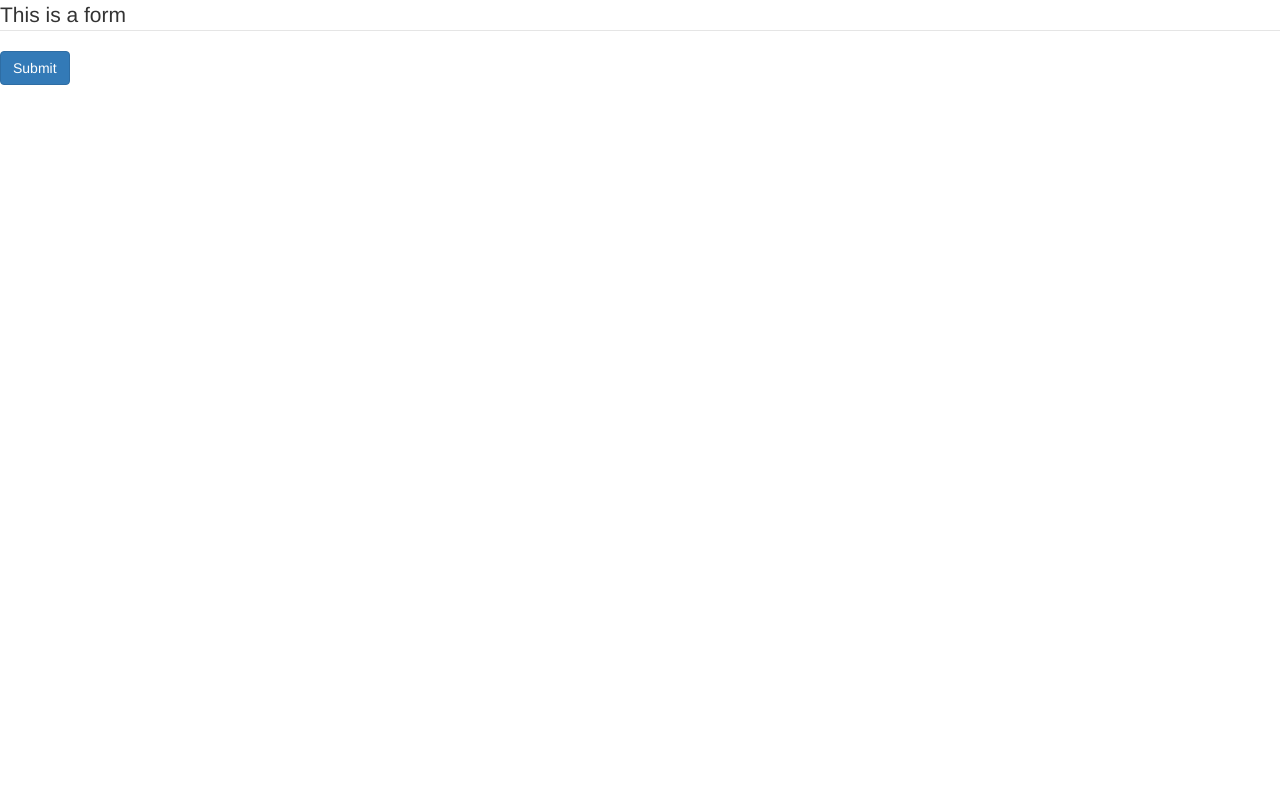
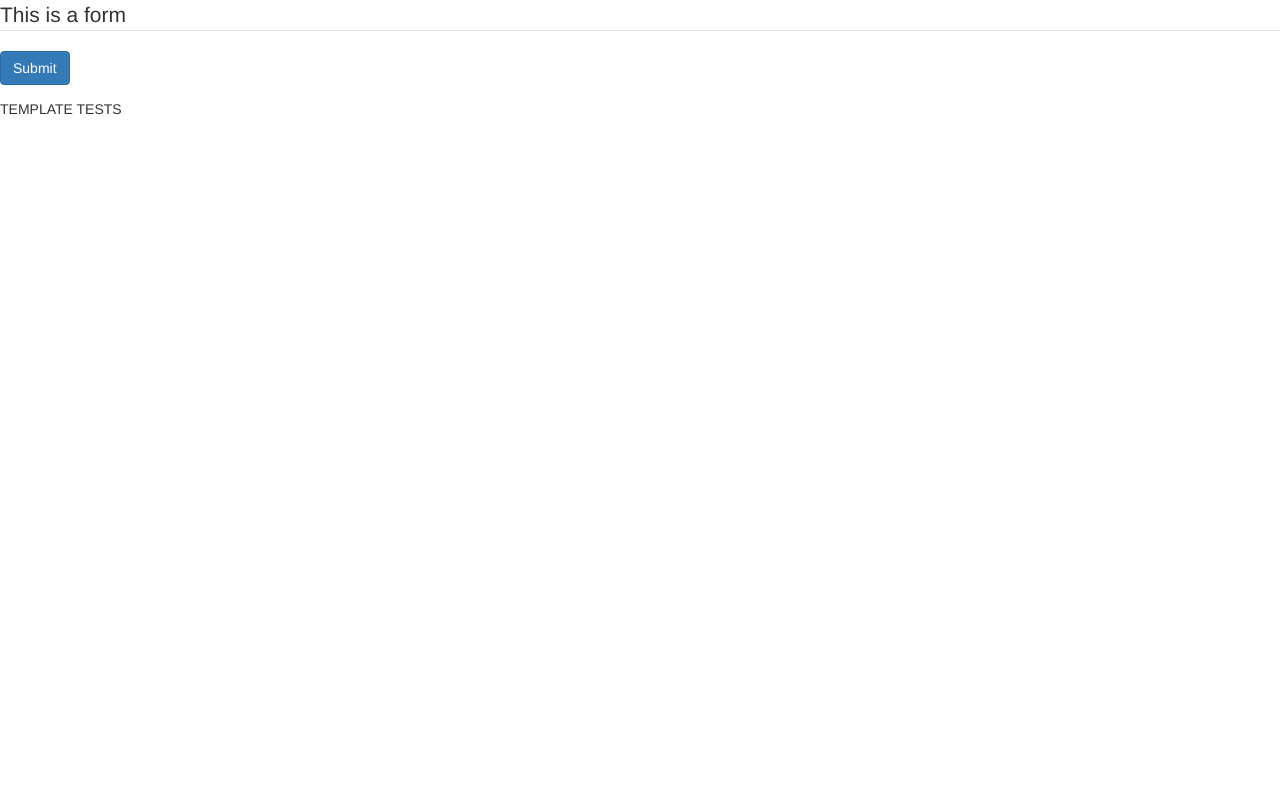
Before and after one commit to pnadolny13/PersonalFinanceTracker, a Django app: page /budget/ in a window 1280 px wide. Run offline with Django 3.2, Linux system fonts and the light colour scheme; some libraries are stand-ins or nearby versions.

Commit message:
TestTemplate

```diff
--- a/WebApp/Budget/templates/Budget/index.html
+++ b/WebApp/Budget/templates/Budget/index.html
@@ -40,3 +40,5 @@
 </form>
 
 {# Read the documentation for more information #}
+
+TEMPLATE TESTS
```
